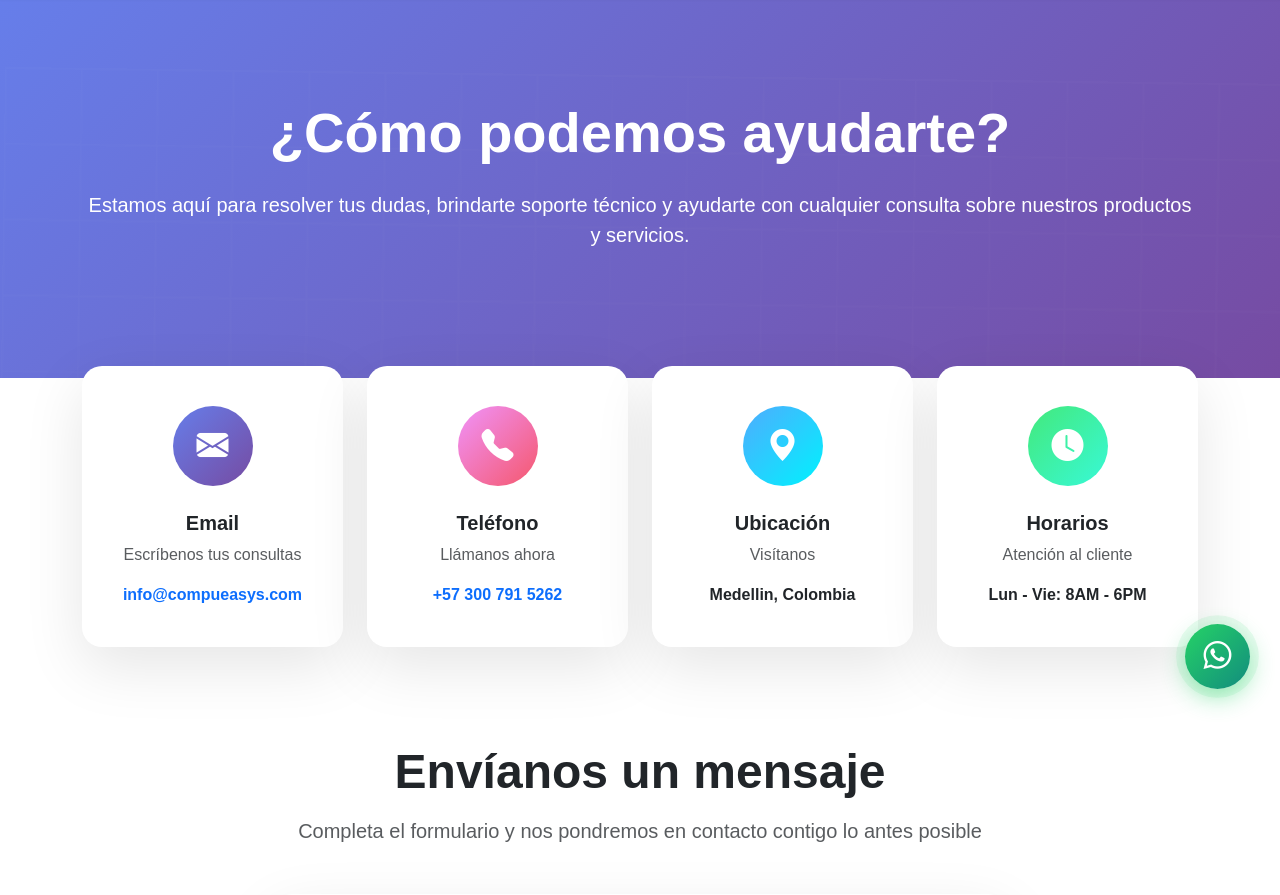
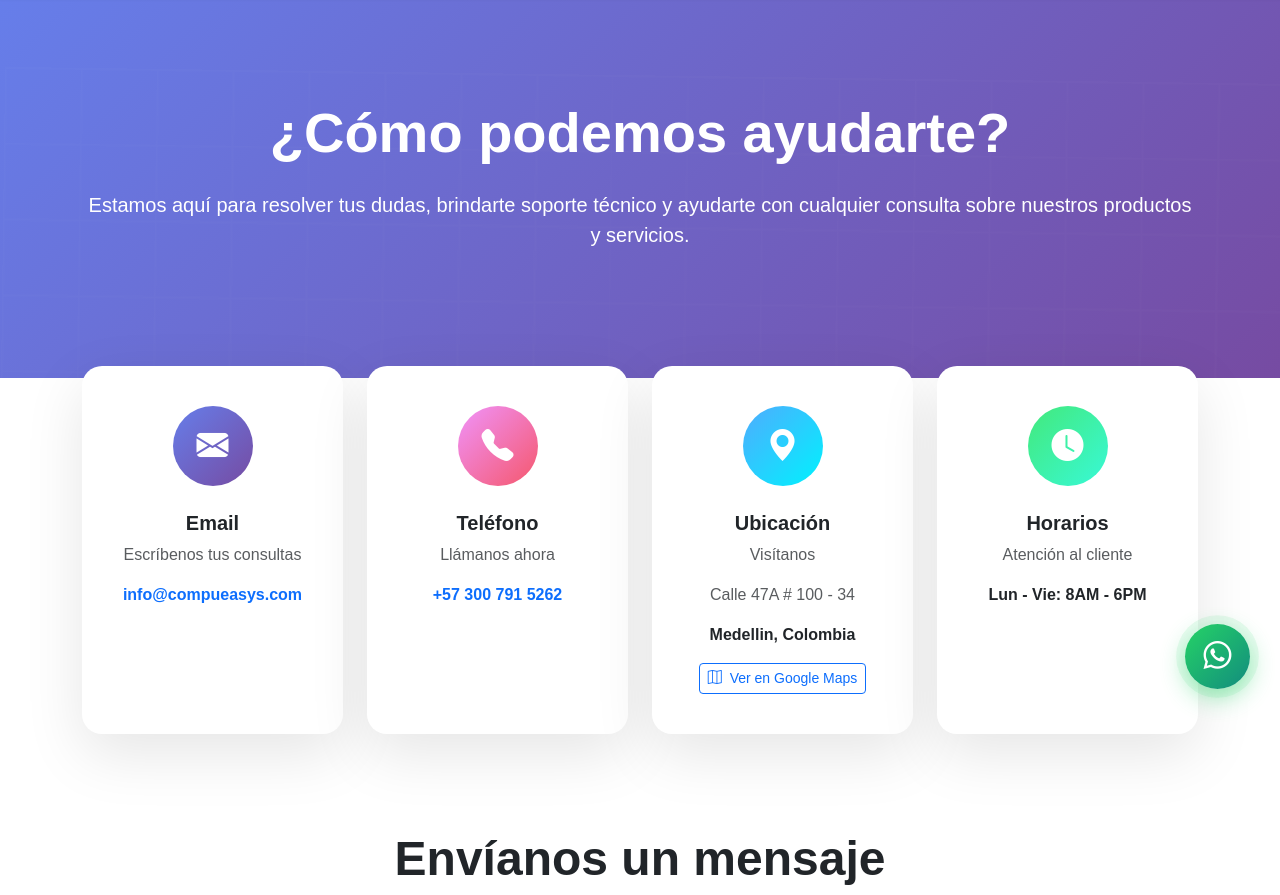
Before and after one commit to danioso8/compueasysAPP-Django, a Django app: page /contactUs/ in a window 1280 px wide. Shown: the part 81-976 px from the top of the page. Run offline with Django 5.2, Linux system fonts and the light colour scheme.

Commit message:
Add Google Maps link to location section in contact page

```diff
--- a/core/templates/contactUs.html
+++ b/core/templates/contactUs.html
@@ -284,7 +284,13 @@
                         </div>
                         <h5 class="fw-bold">Ubicación</h5>
                         <p class="text-muted mb-3">Visítanos</p>
-                        <span class="fw-semibold">Medellin, Colombia</span>
+                        <p class="text-muted mb-3">Calle 47A # 100 - 34</p>
+                        <span class="fw-semibold d-block mb-3">Medellin, Colombia</span>
+                        <a href="https://www.google.com/maps/search/?api=1&query=Calle+47A+%23+100+-+34,+Medellin,+Colombia"
+                           target="_blank"
+                           class="btn btn-outline-primary btn-sm">
+                            <i class="bi bi-map me-2"></i>Ver en Google Maps
+                        </a>
                     </div>
                 </div>
 
```
